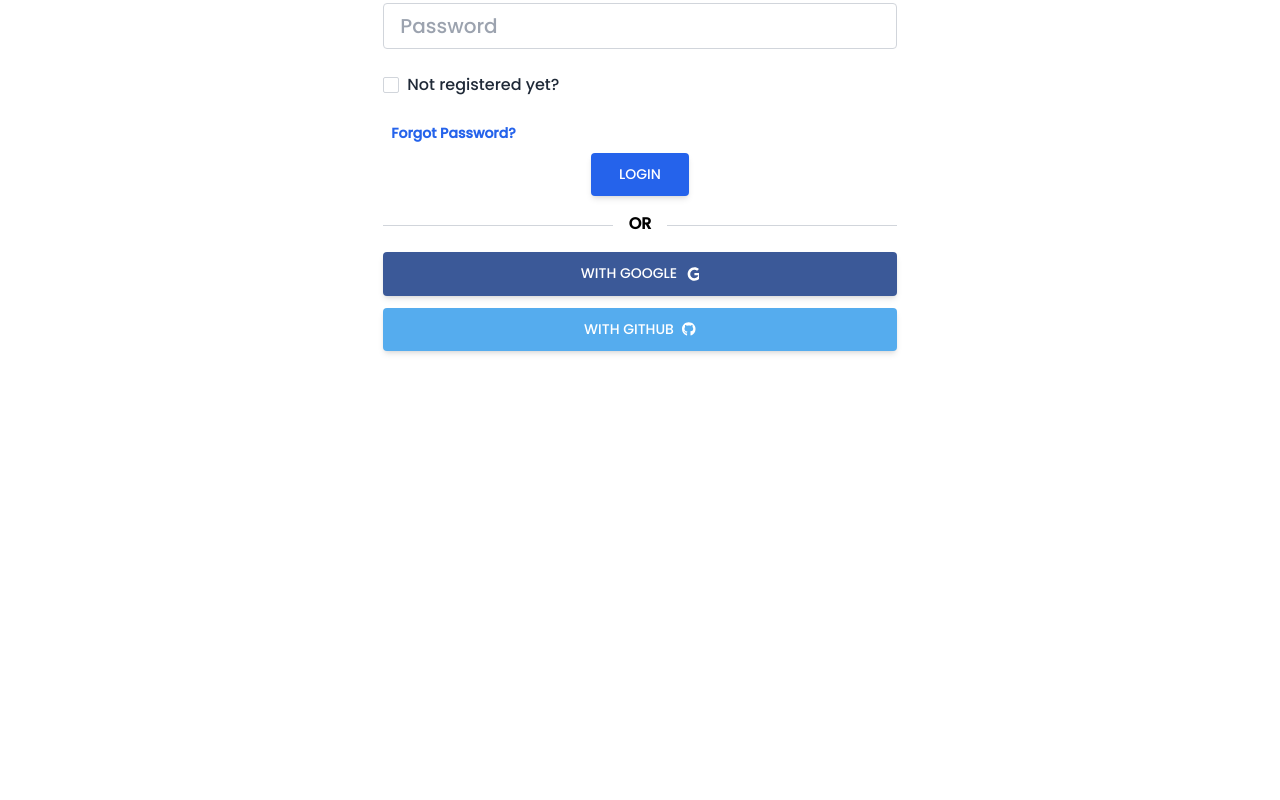
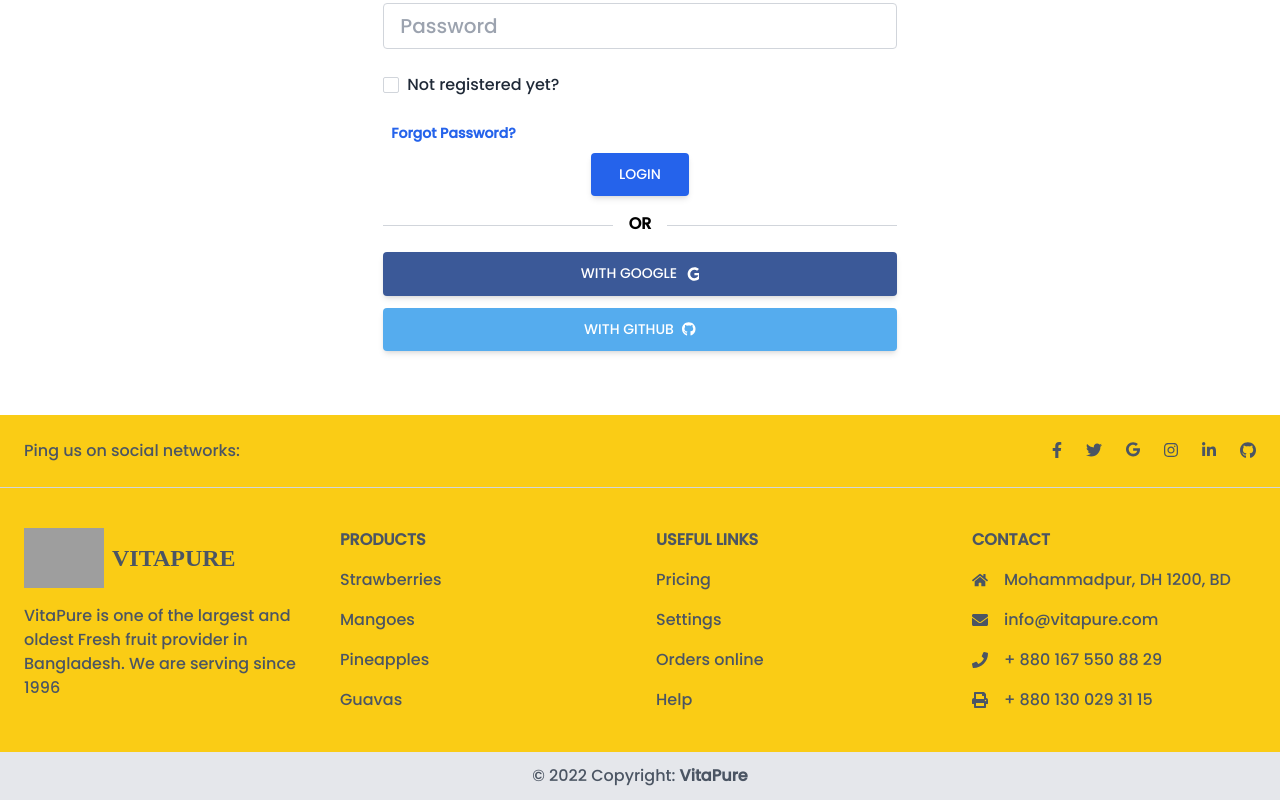
Before and after one commit to rahad2694/warehouse-management-client-side, a React (Create React App) app: page /login in a window 1280 px wide. Shown: the part 295-1095 px from the top of the page. Before the commit the page ends 800 px from the top, so only its background shows below. Built offline with nearby package versions, Linux system fonts and the light colour scheme; no server answers; grey boxes are pictures that could not be loaded; a web font is replaced by a local one; what tw-elements would draw is missing.

Commit message:
Footer bug solved

```diff
--- a/src/App.js
+++ b/src/App.js
@@ -11,6 +11,7 @@ import Login from './Login/Login';
 import MyItems from './components/MyItems/MyItems';
 import NoRoute404 from './components/NoRoute404/NoRoute404';
 import RequireAuth from './Login/RequireAuth';
+import Footer from './components/Footer/Footer';
 const axios = require('axios');
 
 function App() {
@@ -56,6 +57,7 @@ function App() {
         </Route>
       </Routes>
       <Toaster />
+      <Footer></Footer>
     </div>
   );
 }
--- a/src/components/CompanyTimeLine/CompanyTimeLine.js
+++ b/src/components/CompanyTimeLine/CompanyTimeLine.js
@@ -2,7 +2,7 @@ import React from 'react';
 
 const CompanyTimeLine = () => {
     return (
-        <div className='w-3/4 mx-auto my-5 border shadow-lg rounded-lg p-12'>
+        <div className='lg:w-3/4 w-11/12 mx-auto my-5 border shadow-lg rounded-lg p-12'>
             <h1 className='text-xl font-semibold mb-6'>Upcoming Events of VitaPure:</h1>
             <ol class="border-l-2 border-blue-600">
                 <li>
@@ -12,7 +12,7 @@ const CompanyTimeLine = () => {
                     </div>
                     <div class="ml-6 mb-6 pb-6">
                         <a href="#!" class="text-blue-600 hover:text-blue-700 focus:text-blue-800 duration-300 transition ease-in-out text-sm">20 May, 2022</a>
-                        <p class="text-gray-700 mt-2 mb-4 w-3/4 mx-auto">The full lot of Pineapples and Strawberries will be shipped via Chittagong sea port.Shipment Documents is needed to be hand overed to the forwarder by 20th May 2022</p>
+                        <p class="text-gray-700 mt-2 mb-4 lg:w-3/4 mx-auto">The full lot of Pineapples and Strawberries will be shipped via Chittagong sea port.Shipment Documents is needed to be hand overed to the forwarder by 20th May 2022</p>
                         <button type="button" class="inline-block px-4 py-1.5 bg-blue-600 text-white font-medium text-xs leading-tight uppercase rounded shadow-md hover:bg-blue-700 hover:shadow-lg focus:bg-blue-700 focus:shadow-lg focus:outline-none focus:ring-0 active:bg-blue-800 active:shadow-lg transition duration-150 ease-in-out">Mark Complete</button>
                     </div>
                 </li>
@@ -23,7 +23,7 @@ const CompanyTimeLine = () => {
                     </div>
                     <div class="ml-6 mb-6 pb-6">
                         <a href="#!" class="text-blue-600 hover:text-blue-700 focus:text-blue-800 duration-300 transition ease-in-out text-sm">26 May, 2022</a>
-                        <p class="text-gray-700 mt-2 mb-4 w-3/4 mx-auto">The Quantity should be confirmed and the air shipment procedure should be closed within 26th May 2022</p>
+                        <p class="text-gray-700 mt-2 mb-4 lg:w-3/4 mx-auto">The Quantity should be confirmed and the air shipment procedure should be closed within 26th May 2022</p>
                         <button type="button" class="inline-block px-4 py-1.5 bg-blue-600 text-white font-medium text-xs leading-tight uppercase rounded shadow-md hover:bg-blue-700 hover:shadow-lg focus:bg-blue-700 focus:shadow-lg focus:outline-none focus:ring-0 active:bg-blue-800 active:shadow-lg transition duration-150 ease-in-out">Mark Complete</button>
                     </div>
                 </li>
@@ -34,7 +34,7 @@ const CompanyTimeLine = () => {
                     </div>
                     <div class="ml-6 mb-6 pb-6">
                         <a href="#!" class="text-blue-600 hover:text-blue-700 focus:text-blue-800 duration-300 transition ease-in-out text-sm">29 May, 2022</a>
-                        <p class="text-gray-700 mt-2 mb-4 w-3/4 mx-auto">Release the fund transfer order against three proforma indexes which should be closed with approximate payable amount of $35000 by 29th May 2022</p>
+                        <p class="text-gray-700 mt-2 mb-4 lg:w-3/4 mx-auto">Release the fund transfer order against three proforma indexes which should be closed with approximate payable amount of $35000 by 29th May 2022</p>
                         <button type="button" class="inline-block px-4 py-1.5 bg-blue-600 text-white font-medium text-xs leading-tight uppercase rounded shadow-md hover:bg-blue-700 hover:shadow-lg focus:bg-blue-700 focus:shadow-lg focus:outline-none focus:ring-0 active:bg-blue-800 active:shadow-lg transition duration-150 ease-in-out">Mark Complete</button>
                     </div>
                 </li>
--- a/src/components/Footer/Footer.js
+++ b/src/components/Footer/Footer.js
@@ -2,7 +2,7 @@ import React from 'react';
 
 const Footer = () => {
     return (
-        <div>
+        <div className='mt-10'>
             <footer className="text-center lg:text-left bg-custom-orange text-gray-600">
                 <div className="flex justify-center items-center lg:justify-between p-6 border-b border-gray-300">
                     <div className="mr-12 hidden lg:block">
--- a/src/components/Home/Home.js
+++ b/src/components/Home/Home.js
@@ -46,7 +46,7 @@ const Home = () => {
             </div>
             <SalesBar></SalesBar>
             <CompanyTimeLine></CompanyTimeLine>
-            <Footer></Footer>
+
         </div>
     );
 };
```
